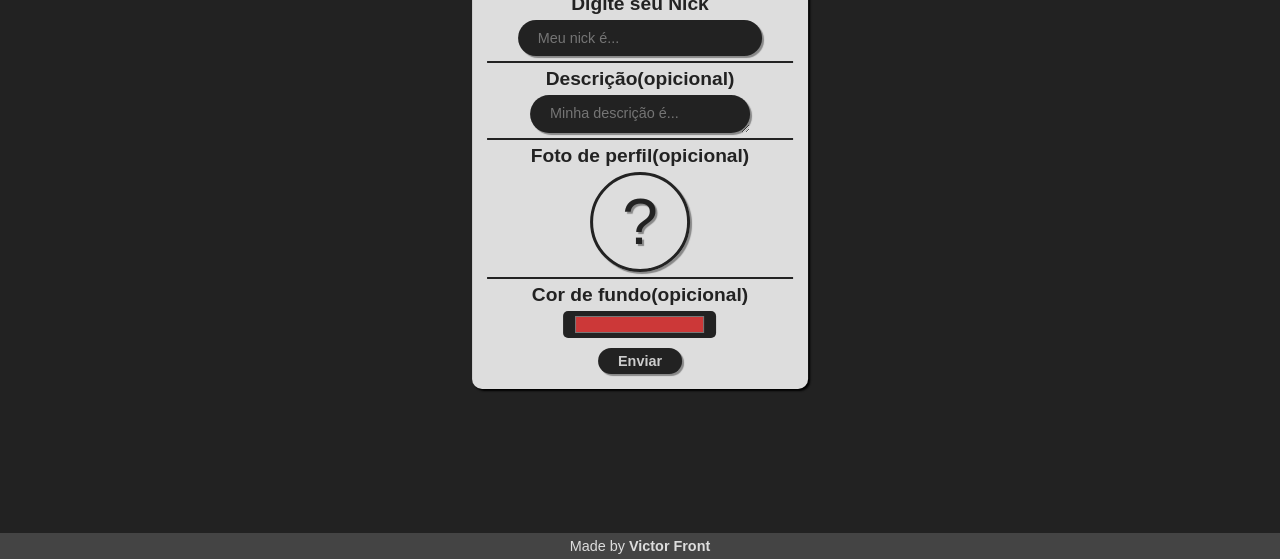
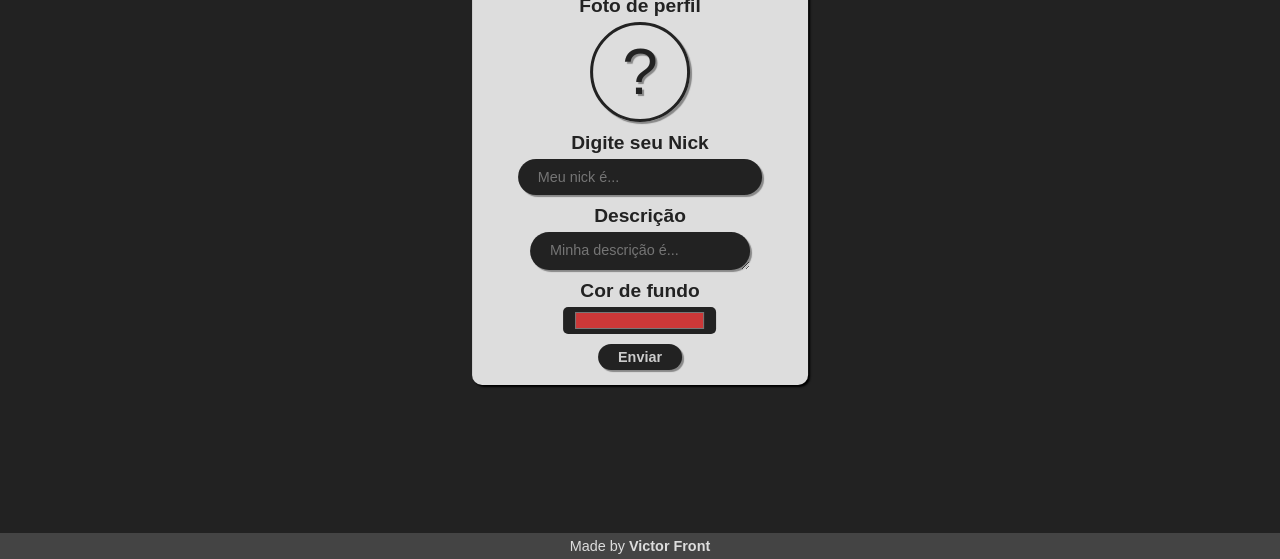
Before and after one commit to victor-front/signup, a plain HTML site: page index.html in a window 1280 px wide. Shown: the part 241-800 px from the top of the page. Drawn offline with Linux system fonts and the light colour scheme.

Commit message:
reorganizada nas entradas

```diff
--- a/data/index.css
+++ b/data/index.css
@@ -53,7 +53,6 @@ section#criar h1{
 	display: flex;
 	flex-direction: column;
 	align-items: center;
-	border-top: 2px solid #222;
 	width: 100%;
 	padding-top: 5px;
 	margin-top: 5px;
--- a/data/index.js
+++ b/data/index.js
@@ -89,7 +89,7 @@ function verificar(){//sistema de verificação e validação
 	let color = document.getElementById('color').value;
 
 	if(nick == false){//se o nick está preenchido ou não
-		criarBalao('Por favor, digite um nick!', '280px','50px', '160px', '800px');
+		criarBalao('Por favor, digite um nick!', '280px','50px', '300px', '800px');
 	}else{
 		localStorage.setItem('lnick', nick);//salvamento dos dados pontuais no navegador
 		localStorage.setItem('ldesc', desc);
--- a/index.html
+++ b/index.html
@@ -12,15 +12,7 @@
 		<section style="display: none;" id="criar">
 			<h1>Crie sua conta aqui!</h1>
 			<div class="etp">
-				<h2>Digite seu Nick</h2>
-				<input autocomplete="none" class="entr" id="nick" maxlength="15" name="nick" placeholder="Meu nick é...">
-			</div>
-			<div class="etp">
-				<h2>Descrição(opicional)</h2>
-				<textarea class="entr" maxlength="100" style="font-family: Arial; min-width: 180px; height: 38px; min-height: 38px; max-width: 220px; max-height: 200px;" id="desc" name="desc" placeholder="Minha descrição é..."></textarea>
-			</div>
-			<div class="etp">
-				<h2>Foto de perfil(opicional)</h2>
+				<h2>Foto de perfil</h2>
 				<div id="img-container">
 					<img id="imagem" style="width: 100%; height: 100%; border-radius: 50%; display: none;">
 					<input type="file" id="fileImg" style="display: none;">
@@ -28,7 +20,15 @@
 				</div>
 			</div>
 			<div class="etp">
-				<h2>Cor de fundo(opicional)</h2>
+				<h2>Digite seu Nick</h2>
+				<input autocomplete="none" class="entr" id="nick" maxlength="15" name="nick" placeholder="Meu nick é...">
+			</div>
+			<div class="etp">
+				<h2>Descrição</h2>
+				<textarea class="entr" maxlength="100" style="font-family: Arial; min-width: 180px; height: 38px; min-height: 38px; max-width: 220px; max-height: 200px;" id="desc" name="desc" placeholder="Minha descrição é..."></textarea>
+			</div>
+			<div class="etp">
+				<h2>Cor de fundo</h2>
 				<input type="color" value="#CC3838" name="color" id="color">
 			</div>
 			<input type="button" value="Enviar" id="enviar">
```
